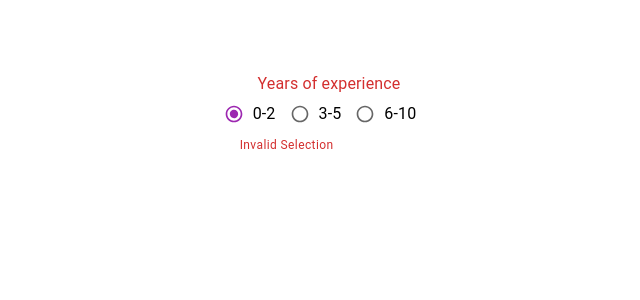
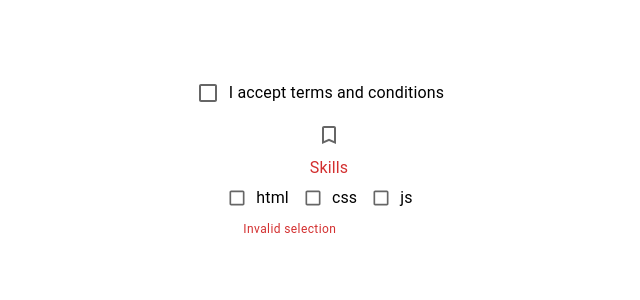
Before and after one commit to Radexman/MUI-React, a React (Vite) app: page / in a window 1280 px wide. Shown: the top 300 px of the page, without its empty margins (311-951 px from the left). Built offline with nearby package versions, Linux system fonts and the light colour scheme.

Commit message:
Checkbox

```diff
--- a/src/App.tsx
+++ b/src/App.tsx
@@ -1,19 +1,21 @@
 // import MuiTypography from './components/MuiTypography';
 // import MuiButton from './components/MuiButton';
 // import MuiTextField from './components/MuiTextField';
-// import Select from './components/Select';
-import RadioButton from './components/RadioButton';
+// import MuiSelect from './components/MuiSelect';
+// import MuiRadioButton from './components/MuiRadioButton';
+import MuiCheckbox from './components/MuiCheckbox';
 import styles from './App.module.css';
 
 function App() {
 	return (
 		<>
 			<div className={styles.app}>
-				{/* <MuiTypography /> */}
-				{/* <MuiButton /> */}
-				{/* <MuiTextField /> */}
-				{/* <Select /> */}
-				<RadioButton />
+				{/* <MuiTypography />
+				<MuiButton />
+				<MuiTextField />
+				<MuiSelect />
+				<MuiRadioButton /> */}
+				<MuiCheckbox />
 			</div>
 		</>
 	);
--- /dev/null
+++ b/src/components/MuiCheckbox.tsx
@@ -0,0 +1,97 @@
+import BookmarkFilledIcon from '@mui/icons-material/Bookmark';
+import BookmarkBorderIcon from '@mui/icons-material/BookmarkBorder';
+
+import { ChangeEvent, useState } from 'react';
+import { Box, FormControlLabel, Checkbox, FormControl, FormLabel, FormGroup, FormHelperText } from '@mui/material';
+
+const MuiCheckbox = () => {
+	const [acceptTnC, setAcceptTnc] = useState(false);
+	const [skills, setSkills] = useState<string[]>([]);
+
+	function handleChangeTnC(event: ChangeEvent<HTMLInputElement>) {
+		setAcceptTnc(event.target.checked);
+	}
+
+	function handleSkillChange(event: ChangeEvent<HTMLInputElement>) {
+		const skill = event.target.value;
+		const index = skills.indexOf(skill);
+		if (index === -1) {
+			setSkills([...skills, skill]);
+		} else {
+			setSkills(skills.filter((skill) => skill !== skill));
+		}
+	}
+
+	console.log({ skills });
+	console.log({ acceptTnC });
+
+	return (
+		<Box>
+			<Box>
+				<FormControlLabel
+					label='I accept terms and conditions'
+					control={
+						<Checkbox
+							checked={acceptTnC}
+							onChange={handleChangeTnC}
+						/>
+					}
+				/>
+			</Box>
+			<Box>
+				<Checkbox
+					icon={<BookmarkBorderIcon />}
+					checkedIcon={<BookmarkFilledIcon />}
+					checked={acceptTnC}
+					onChange={handleChangeTnC}
+				/>
+			</Box>
+			<Box>
+				<FormControl error>
+					<FormLabel>Skills</FormLabel>
+					<FormGroup row>
+						<FormControlLabel
+							label='html'
+							value='html'
+							control={
+								<Checkbox
+									checked={skills.includes('html')}
+									onChange={handleSkillChange}
+									size='small'
+									color='secondary'
+								/>
+							}
+						/>
+						<FormControlLabel
+							label='css'
+							value='css'
+							control={
+								<Checkbox
+									checked={skills.includes('css')}
+									onChange={handleSkillChange}
+									size='small'
+									color='secondary'
+								/>
+							}
+						/>
+						<FormControlLabel
+							label='js'
+							value='js'
+							control={
+								<Checkbox
+									checked={skills.includes('js')}
+									onChange={handleSkillChange}
+									size='small'
+									color='secondary'
+								/>
+							}
+						/>
+					</FormGroup>
+					<FormHelperText>Invalid selection</FormHelperText>
+				</FormControl>
+			</Box>
+		</Box>
+	);
+};
+
+export default MuiCheckbox;
--- a/src/components/RadioButton.tsx
+++ b/src/components/MuiRadioButton.tsx
@@ -1,7 +1,7 @@
 import { ChangeEvent, useState } from 'react';
 import { Box, FormControl, FormLabel, FormControlLabel, RadioGroup, Radio, FormHelperText } from '@mui/material';
 
-const RadioButton = () => {
+const MuiRadioButton = () => {
 	const [value, setValue] = useState('0-2');
 
 	function handleChangeExp(event: ChangeEvent<HTMLInputElement>) {
@@ -58,4 +58,4 @@ const RadioButton = () => {
 	);
 };
 
-export default RadioButton;
+export default MuiRadioButton;
--- a/src/components/Select.tsx
+++ b/src/components/MuiSelect.tsx
@@ -1,7 +1,7 @@
 import { ChangeEvent, useState } from 'react';
 import { Box, TextField, MenuItem } from '@mui/material';
 
-const Select = () => {
+const MuiSelect = () => {
 	const [countries, setCountries] = useState<string[]>([]);
 
 	console.log(countries);
@@ -35,4 +35,4 @@ const Select = () => {
 	);
 };
 
-export default Select;
+export default MuiSelect;
```
